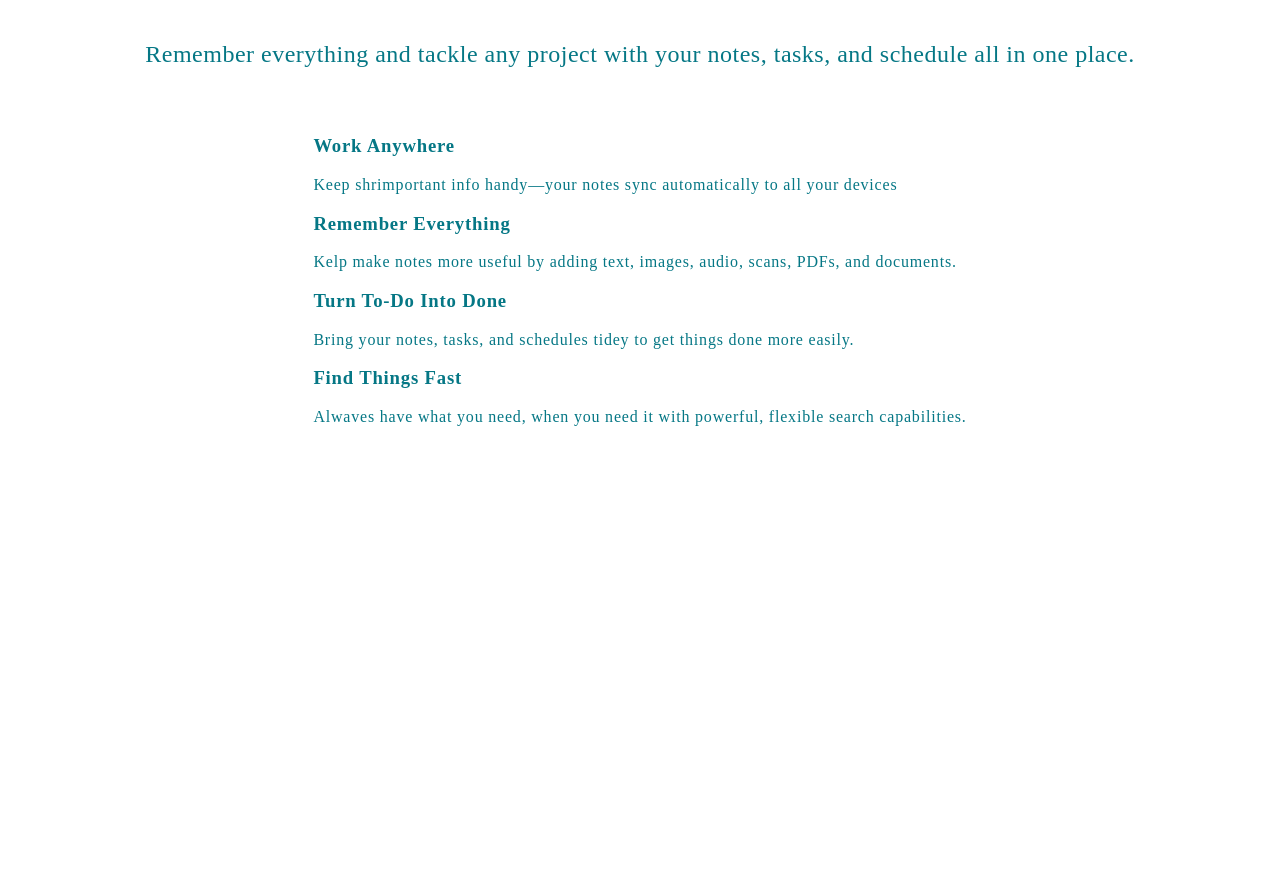
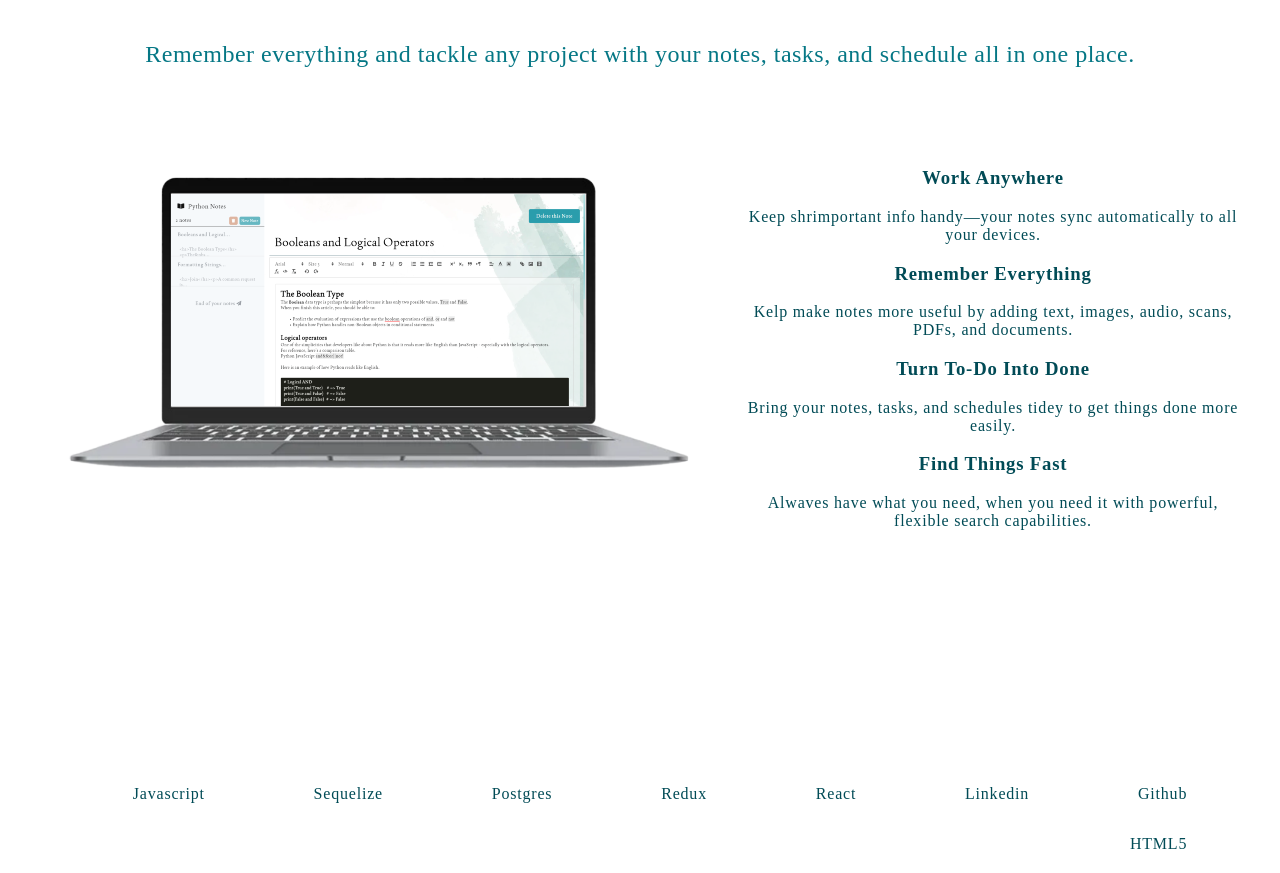
Before and after one commit to matilda-142857/bottlenote-v2, a React (Create React App) app in the folder frontend/: page / in a window 1280 px wide. Shown: the part 239-1112 px from the top of the page. Before the commit the page ends 992 px from the top, so only its background shows below. Built offline with nearby package versions, Linux system fonts and the light colour scheme; no server answers; a web font is replaced by a local one.

Commit message:
final for now

```diff
--- a/frontend/src/App.js
+++ b/frontend/src/App.js
@@ -1,6 +1,6 @@
 import React, { useState, useEffect } from "react";
 import { useDispatch } from "react-redux";
-import { Route, Switch } from "react-router-dom";
+import { Route, Switch, Redirect } from "react-router-dom";
 import * as sessionActions from "./store/session";
 import SplashPage from "./components/Splash/Splash";
 import HomePage from "./components/Main/Home/HomePage";
@@ -36,6 +36,9 @@ function App() {
 				>
 					<Main />
 				</Route>
+        <Route path= '*'>
+          <Redirect to="/" />
+        </Route>
       </Switch>
     </>
   );
--- /dev/null
+++ b/frontend/src/components/Footer/Footer.css
@@ -0,0 +1,40 @@
+.footer{
+    width: 100%;
+    background-color: white;
+    height: 15vh;
+    display: flex;
+    vertical-align: middle;
+}
+
+.footer-line-break{
+  /* display: inline-block; */
+  margin-left: 10vw;
+  width: 80vw;
+  bottom: -25vh;
+  border-top: 1px solid rgb(160, 160, 160);
+  content: "";
+  position: absolute;
+}
+
+.footer-programs {
+    width: 100%;
+    list-style-type: none;
+    margin: 0;
+    padding: 0;
+    overflow: hidden;
+    background-color: #ffffff;
+    position: relative;
+  }
+
+  .footer-programs-list li{
+    float: right;
+    margin-right: 6vw;
+  }
+
+  .footer-programs-list li a {
+    display: block;
+    color: #014b56;
+    text-align: center;
+    padding: 16px;
+    text-decoration: none;
+  }
--- /dev/null
+++ b/frontend/src/components/Footer/Footer.js
@@ -0,0 +1,26 @@
+import './Footer.css';
+
+const Footer = () => {
+
+    return(
+        <div className="footer">
+            <div className="footer-line-break"></div>
+            <div className="footer-programs">
+                <ul className='footer-programs-list'>
+
+                    <li><a href="https://github.com/matilda-142857">Github</a></li>
+                    <li><a href="https://www.linkedin.com/in/matilda-zhang-328ba8186/">Linkedin</a></li>
+
+                    <li><a href="https://reactjs.org/">React</a></li>
+                    <li><a href="https://redux.js.org/">Redux</a></li>
+                    <li><a href="https://www.postgresql.org/">Postgres</a></li>
+                    <li><a href="https://sequelize.org/">Sequelize</a></li>
+                    <li><a href="https://www.javascript.com/">Javascript</a></li>
+                    <li><a href="https://html.com/html5//">HTML5</a></li>
+                </ul>
+            </div>
+        </div>
+    )
+}
+
+export default Footer;
--- a/frontend/src/components/Main/Navigation/Navigation.js
+++ b/frontend/src/components/Main/Navigation/Navigation.js
@@ -70,7 +70,6 @@ const Navigation = () => {
               <li><NavLink to="/trash" className="navitem"><i class="fas fa-trash"></i> Trash</NavLink></li>
 
               <li className="navitembot"><NavLink to="/" onClick={logout}className="navitem"><i className="fas fa-sign-out-alt"></i> Logout</NavLink></li>
-
           </ul>
       </div>
     </main>
--- a/frontend/src/components/Splash/Splash.css
+++ b/frontend/src/components/Splash/Splash.css
@@ -94,14 +94,18 @@ body{
     margin-top: 1rem;
     margin-bottom: 2rem;
     color: #057785;
+    margin-bottom: 10vh;
+  }
+
+  .splash-extras{
+    display: inline-block;
   }
 
   .splashPicText {
-    margin: auto;
-    text-align: left;
-    font-weight: 50;
-    letter-spacing: .5px;
-    margin-top: 1rem;
-    margin-bottom: 2rem;
-    color: #057785;
+    display: flex;
   }
+
+  .splashText{
+    width: 50%;
+    color: #014b56;
+  }
--- a/frontend/src/components/Splash/Splash.js
+++ b/frontend/src/components/Splash/Splash.js
@@ -1,26 +1,27 @@
-import React from 'react';
-import { Navlink, Redirect } from 'react-router-dom';
-import { useSelector } from 'react-redux';
-import LoginFormModal from '../LoginFormPage';
-import SignupFormModal from '../SignupFormPage';
-import './Splash.css';
+import React from "react";
+import { Navlink, Redirect } from "react-router-dom";
+import { useSelector } from "react-redux";
+import LoginFormModal from "../LoginFormPage";
+import SignupFormModal from "../SignupFormPage";
+import "./Splash.css";
 import logo from "../../context/bottlenotelogo.png";
-import $ from 'jquery';
+import computer from "../../context/splashcomputer.png";
+import $ from "jquery";
+import Footer from "../Footer/Footer";
 // import * as sessionActions from '../../store/session';
 
-function Splash(){
-  const sessionUser = useSelector(state => state.session.user);
+function Splash() {
+  const sessionUser = useSelector((state) => state.session.user);
 
   if (sessionUser) {
-    return <Redirect to={'/home'} />;
+    return <Redirect to={"/home"} />;
   }
 
-  $(window).scroll(function() {
+  $(window).scroll(function () {
     var scroll = $(window).scrollTop();
     if (scroll > 0) {
       $(".splash-header").addClass("active");
-    }
-    else {
+    } else {
       $(".splash-header").removeClass("active");
     }
   });
@@ -39,10 +40,10 @@ function Splash(){
               <a href="/about">About</a>
             </li> */}
               <li>
-              <LoginFormModal className='button login'/>
+                <LoginFormModal className="button login" />
               </li>
               <li>
-              <SignupFormModal className='signup-button'/>
+                <SignupFormModal className="signup-button" />
               </li>
             </ul>
           </nav>
@@ -50,23 +51,26 @@ function Splash(){
       </header>
 
       <body>
-      <div className='splashContentContainer'>
-      <h1 className='splashTitle'>
-        Tame your work, organize your life
-      </h1>
-      <h2 className='splashSubtitle'>
-        Remember everything and tackle any project with your notes, tasks, and schedule all in one place.
+        <div className="splashContentContainer">
+          <h1 className="splashTitle">Tame your work, organize your life</h1>
+          <h2 className="splashSubtitle">
+            Remember everything and tackle any project with your notes, tasks,
+            and schedule all in one place.
           </h2>
           <div className="splashPicText">
+            <div className="splash-extras">
+              <img className="splash-computer" src={computer} />
+            </div>
+            <div className="splashText">
               <h3>Work Anywhere</h3>
               <p>
-              Keep shrimportant info handy—your notes sync automatically to all
-              your devices
+                Keep shrimportant info handy—your notes sync automatically to
+                all your devices.
               </p>
               <h3>Remember Everything</h3>
               <p>
-              Kelp make notes more useful by adding text, images, audio, scans, PDFs,
-              and documents.
+                Kelp make notes more useful by adding text, images, audio,
+                scans, PDFs, and documents.
               </p>
               <h3>Turn To-Do Into Done</h3>
               <p>
@@ -75,12 +79,14 @@ function Splash(){
               </p>
               <h3>Find Things Fast</h3>
               <p>
-              Alwaves have what you need, when you need it with powerful, flexible search
-              capabilities.
+                Alwaves have what you need, when you need it with powerful,
+                flexible search capabilities.
               </p>
             </div>
           </div>
+        </div>
       </body>
+      <Footer/>
     </>
   );
 }
```
Also changed, not shown: frontend/src/components/Main/Navigation/Navigation.css (line endings or trailing spaces), frontend/src/context/splashcomputer.png (added). Lines whose indentation alone changed are shown as unchanged.
